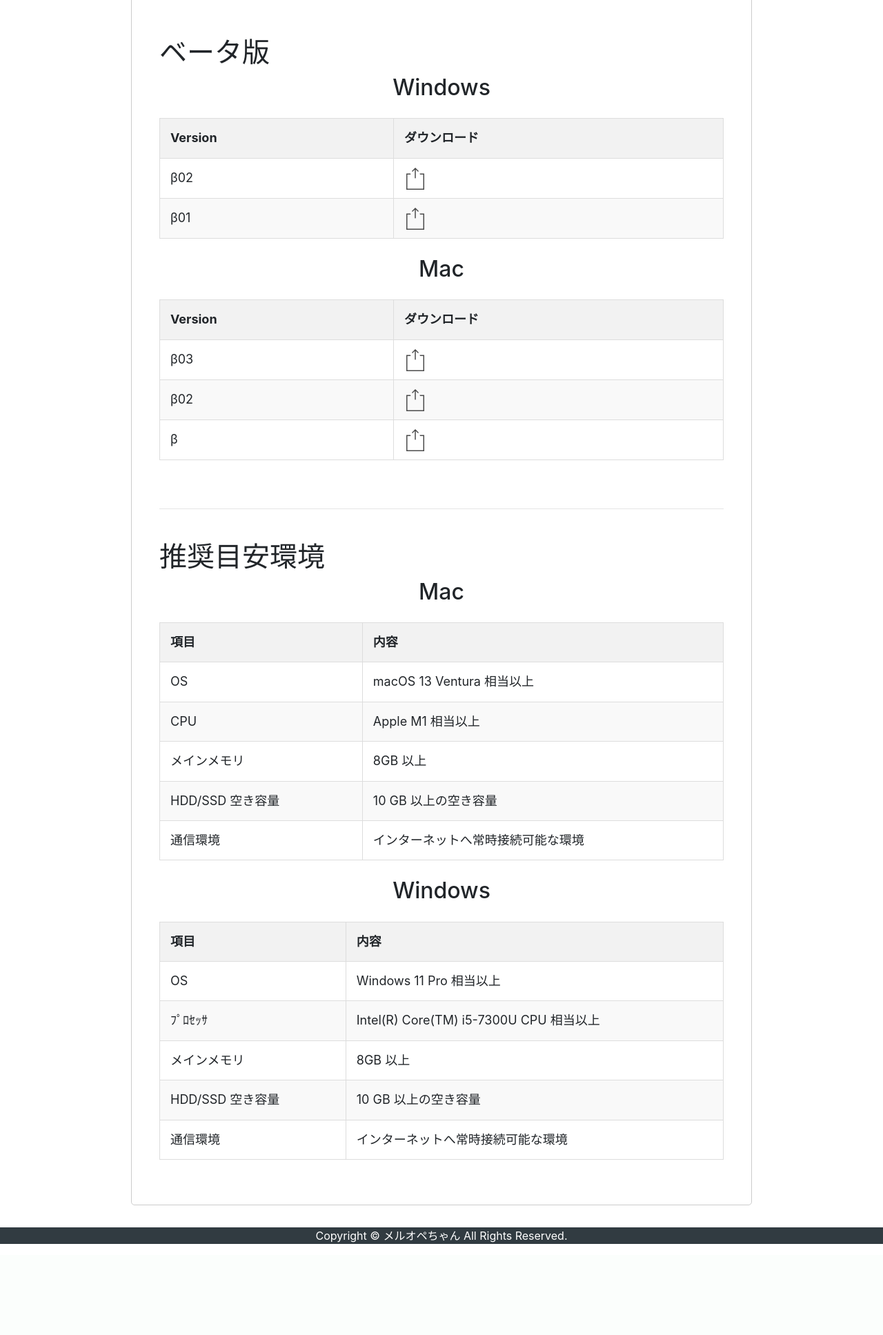
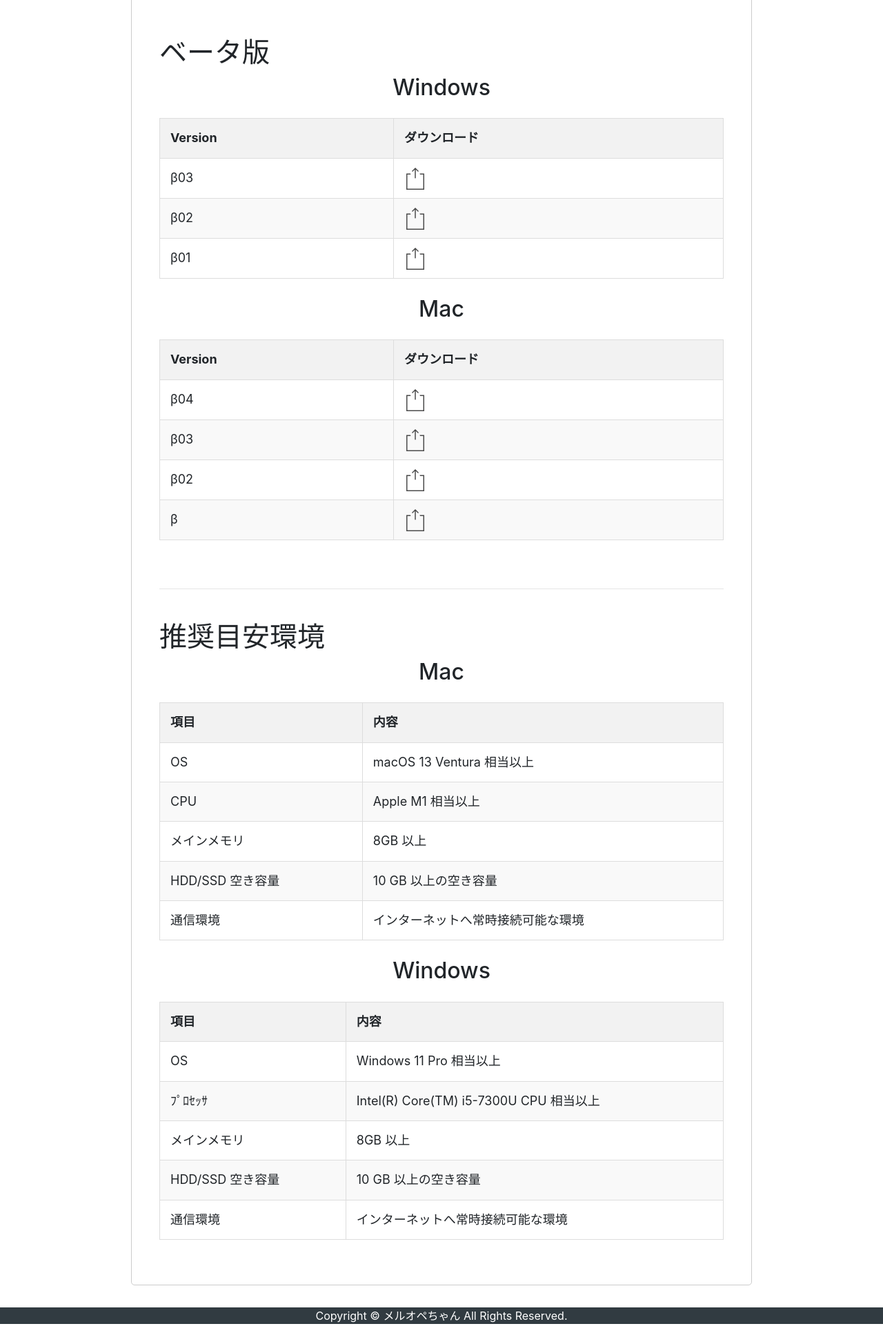
Before and after one commit to bishimaru/web_mail_operator, a Django app: page /how_to_use/ in a window 1280 px wide. Shown: the part 891-2826 px from the top of the page at 69% size. Before the commit the page ends 2694 px from the top, so only its background shows below. Run offline with Django 3.2, Linux system fonts and the light colour scheme; some libraries are stand-ins or nearby versions.

Commit message:
auto commit

```diff
--- a/templates/how_to_use.html
+++ b/templates/how_to_use.html
@@ -51,6 +51,11 @@
     </thead>
     <tbody>
       <tr>
+        <td>β03</td>
+        <td><a href="{% static 'downloads/win/meruopewin61013.zip' %}" download>
+          <img src="{% static 'img/download_icon.png' %}" alt="Download Icon" /></a></td>
+      </tr>
+      <tr>
         <td>β02</td>
         <td><a href="{% static 'downloads/win/meruopewin60927.zip' %}" download>
           <img src="{% static 'img/download_icon.png' %}" alt="Download Icon" /></a></td>
@@ -71,6 +76,11 @@
         </tr>
       </thead>
       <tbody>
+        <tr>
+          <td>β04</td>
+          <td><a href="{% static 'downloads/mac/meruopewin61013.zip' %}" download>
+            <img src="{% static 'img/download_icon.png' %}" alt="Download Icon" /></a></td>
+        </tr>
         <tr>
           <td>β03</td>
           <td><a href="{% static 'downloads/mac/meruopetyan_60922.zip' %}" download>
```
Also changed, not shown: 6 other files.
